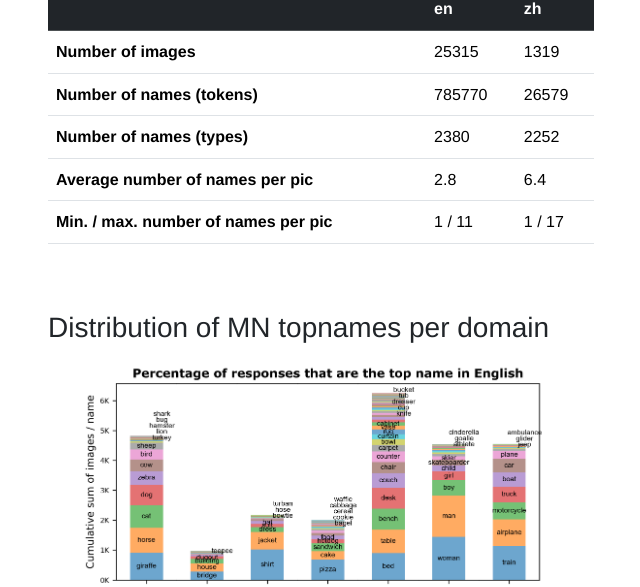
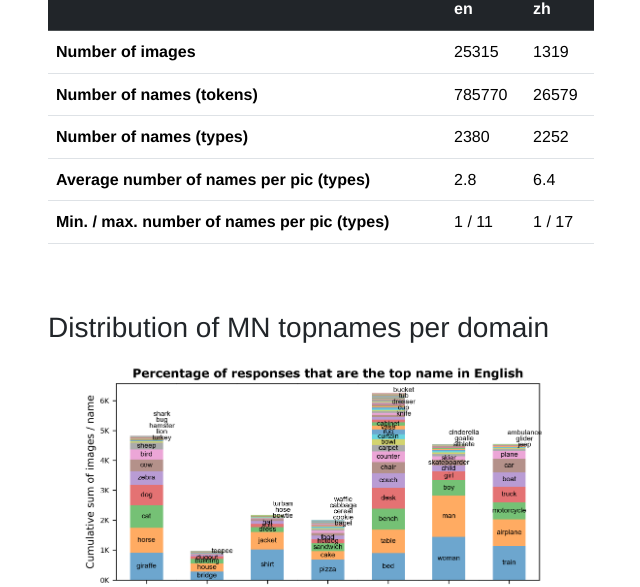
Before and after one commit to amore-upf/manynames, a plain HTML site: page docs/stats.html in a window 1280 px wide. Shown: the part 240-827 px from the top of the page, without its empty margins (34-674 px from the left). Drawn offline with nearby package versions, Linux system fonts and the light colour scheme.

Commit message:
small fix

```diff
--- a/docs/stats.html
+++ b/docs/stats.html
@@ -52,12 +52,12 @@
               <td>2252</td>
             </tr>
             <tr>
-              <th scope="row">Average number of names per pic</th>
+              <th scope="row">Average number of names per pic (types)</th>
               <td>2.8</td>
               <td>6.4</td>
             </tr>
             <tr>
-              <th scope="row">Min. / max. number of names per pic</th>
+              <th scope="row">Min. / max. number of names per pic (types)</th>
               <td>1 / 11</td>
               <td>1 / 17</td>
             </tr>
```
